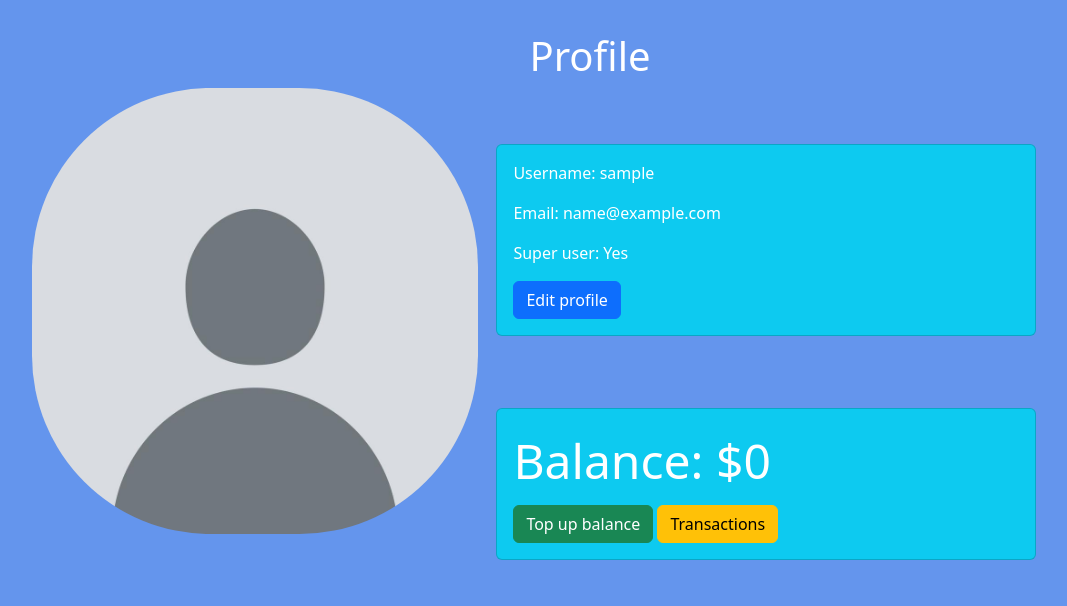
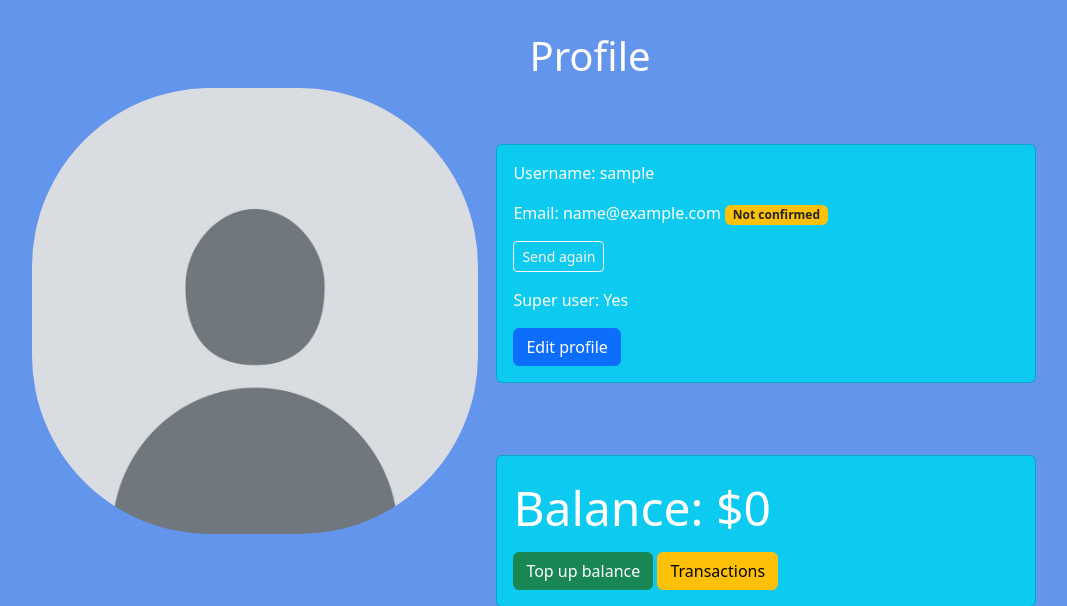
Before and after one commit to Nechitosik228/Django_Final_Project, a Django app: page /accounts/profile/ in a window 1280 px wide. Shown: the part 63-669 px from the top of the page, without its empty margins (50-1117 px from the left). Run offline with Django 5.2, Linux system fonts and the light colour scheme; the visitor is signed in with stand-in values (Sample User, id 1).

Commit message:
add status on users profile

```diff
--- a/zentour/accounts/templates/accounts/profile.html
+++ b/zentour/accounts/templates/accounts/profile.html
@@ -36,7 +36,22 @@
     <div class="card text-bg-info mb-3" style="max-width: 540px;">
         <div class="card-body">
             <p class="white">Username: {{ request.user.username }}</p>
-            <p class="white">Email: {{ request.user.email }}</p>
+            <p class="white">
+                Email: {{ request.user.email }}
+                {% if request.user.profile.email_confirmed %}
+                    <span class="badge bg-success">Confirmed</span>
+                {% else %}
+                    <span class="badge bg-warning text-dark">Not confirmed</span>
+                    {% if request.user.profile.pending_email %}
+                        <div class="small">New mail awaiting confirmation: {{ request.user.profile.pending_email }}</div>
+                    {% endif %}
+                    <div class="mt-2">
+                        <a href="{% url 'accounts:resend_confirmation' %}" class="btn btn-sm btn-outline-light">
+                            Send again
+                        </a>
+                    </div>
+                {% endif %}
+            </p>
             {% if request.user.is_superuser == True %}
                 <p class="white">Super user: Yes</p>
             {% else %}
--- a/zentour/accounts/urls.py
+++ b/zentour/accounts/urls.py
@@ -12,6 +12,7 @@ from .views import (
     top_up_balance,
     transactions,
     confirm_email,
+    resend_confirmation,
 )
 
 app_name = "accounts"
@@ -73,4 +74,5 @@ urlpatterns = [
     path("top-up-balance/", top_up_balance, name="top_up_balance"),
     path("transactions/", transactions, name="transactions"),
     path("confirm-email/", confirm_email, name="confirm_email"),
+    path("resend-confirmation/", resend_confirmation, name="resend_confirmation"),
 ]
--- a/zentour/accounts/views.py
+++ b/zentour/accounts/views.py
@@ -29,7 +29,7 @@ def send_confirmation_email(request, user, new_email: str | None = None):
     confirm_url = request.build_absolute_uri(
         reverse("accounts:confirm_email") + "?" + urlencode({"token": token})
     )
-    subject = "Підтвердження email"
+    subject = "Email confirmation"
     message = (
         f"Hello {user.username},\n\n"
         f"Please confirm your email address by clicking on the link:\n{confirm_url}\n\n"
@@ -67,12 +67,25 @@ def confirm_email(request):
         user.save()
         profile.pending_email = ""
     elif email_to_confirm != user.email:
-        messages.error(request, "Токен не відповідає email.")
+        messages.error(request, "The token does not match the email address.")
         return redirect("accounts:profile")
 
     profile.email_confirmed = True
     profile.save()
-    messages.success(request, "Email успішно підтверджено.")
+    messages.success(request, "Email successfully confirmed")
+    return redirect("accounts:profile")
+
+
+@login_required
+def resend_confirmation(request):
+    user = request.user
+    profile = request.user.profile
+    if profile.email_confirmed:
+        messages.info(request, "Email already confirmed.")
+    else:
+        new_email = profile.pending_email or None
+        send_confirmation_email(request, user, new_email=new_email)
+        messages.success(request, "The confirmation link has been sent again.")
     return redirect("accounts:profile")
 
 
@@ -103,6 +116,13 @@ def login_view(request):
             user = authenticate(request, username=username, password=password)
             if user is not None:
                 login(request, user)
+                if not user.profile.email_confirmed:
+                    messages.warning(
+                        request,
+                        "Your email has not been confirmed yet. Check your email or click ‘Resend’ on your profile page.",
+                    )
+                    return redirect("accounts:profile")
+
                 return redirect("tours:home")
             else:
                 form.add_error(None, "Invalid username or password.")
```
